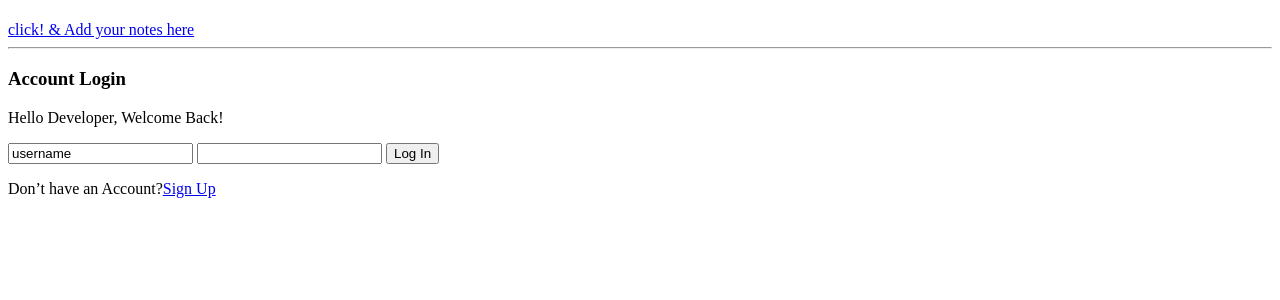
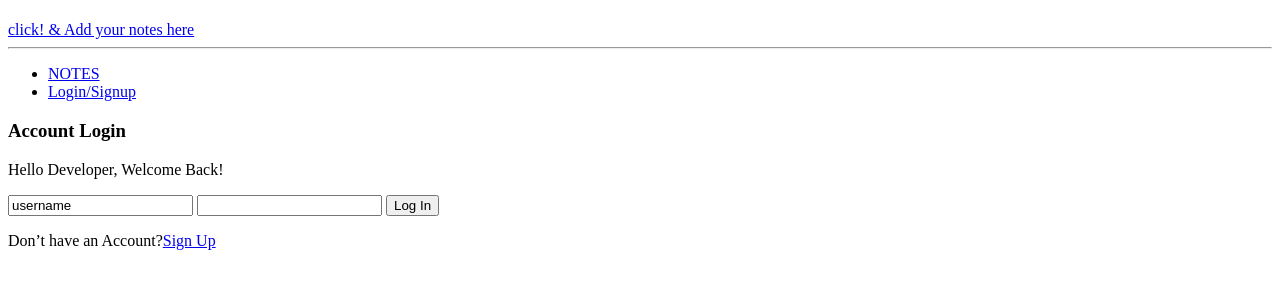
Before and after one commit to shalujohn1/notes_task, a Django app: a page that uses templates/navbar.html in a window 1280 px wide. Shown: the top 300 px of the page. Run offline with Django 4.2, Linux system fonts and the light colour scheme.

Commit message:
updated templates/navbar.html

```diff
--- a/templates/navbar.html
+++ b/templates/navbar.html
@@ -1,3 +1,13 @@
 <h1></h1>
 <a href="{% url 'create-Project' %}">click! & Add your notes here</a>
 <hr>
+
+<ul>
+
+    <li><a href="{% url 'projects' %}">NOTES</a></li>
+    {% if request.user.is_authenticated %}
+          <li><a href="{% url 'logout' %}" class="btn btn--sub">Logout</a></li>
+          {% else %}
+          <li><a href="{% url 'login' %}" class="btn btn--sub">Login/Signup</a></li>
+    {% endif %}
+</ul>
```
